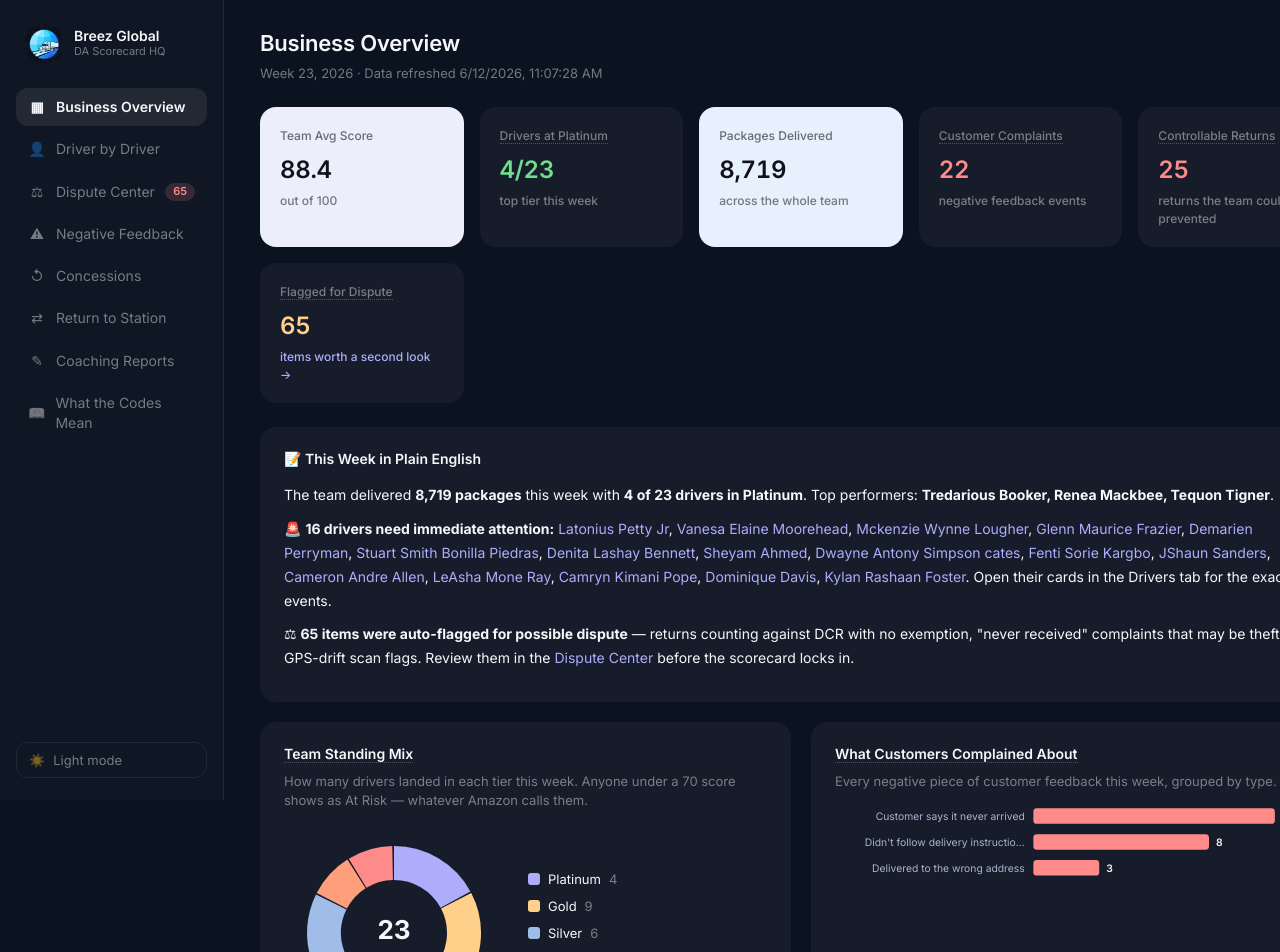
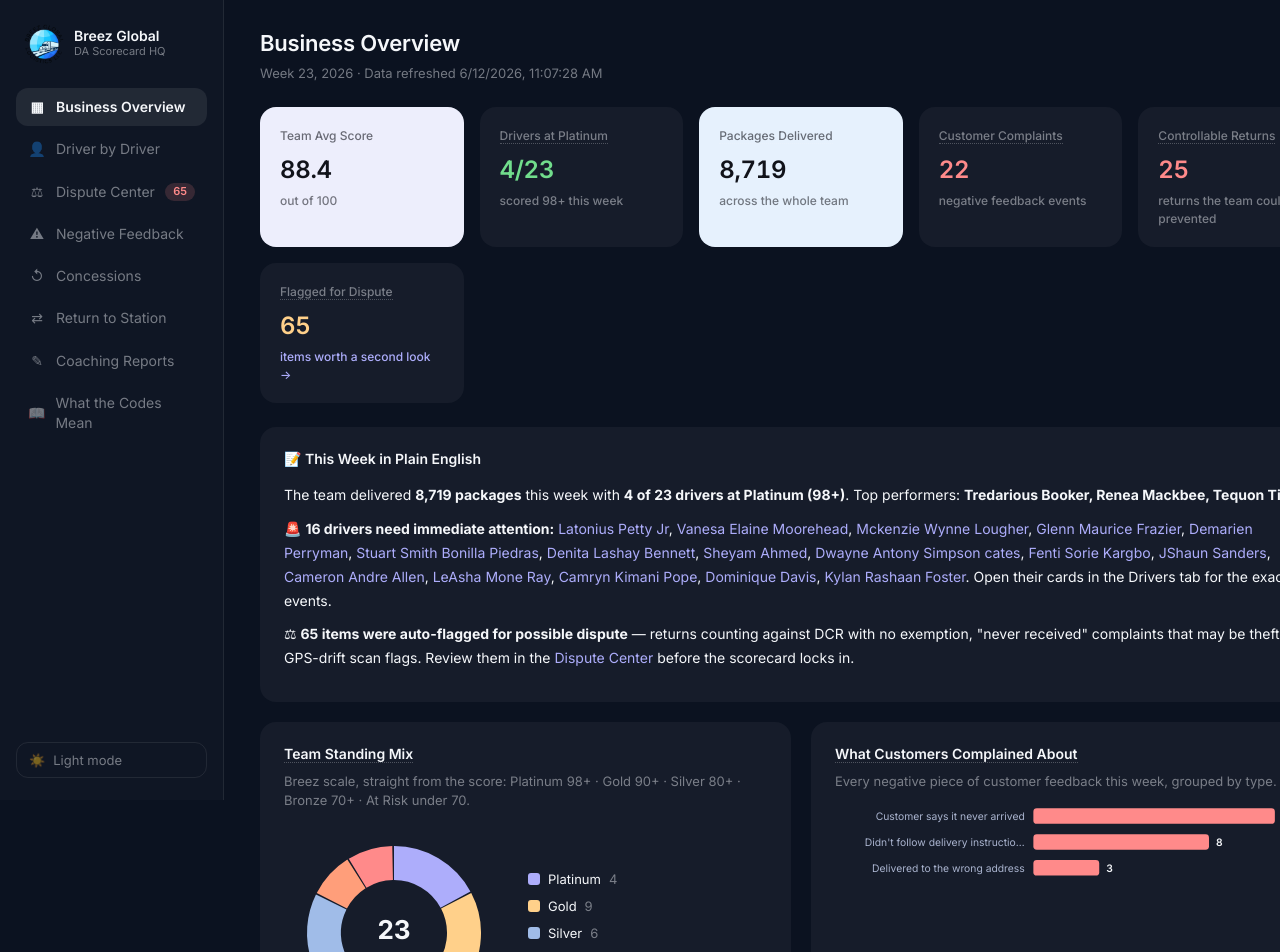
Before and after one commit to breez-ai-global/DAScoreCardHQ, a Next.js app: page / in a window 1280 px wide. Shown: the top 952 px of the page. Built offline with nearby package versions, Linux system fonts and the light colour scheme.

Commit message:
v5: pages on Breez tier scale (overview, codes, drivers, deep-dive)

```diff
--- a/app/page.js
+++ b/app/page.js
@@ -65,7 +65,7 @@ export default function Dashboard() {
         <div className="card">
           <div className="label"><Term k="Tier">Drivers at Platinum</Term></div>
           <div className="value tier-great">{o.platinum}/{o.total}</div>
-          <div className="tier muted">top tier this week</div>
+          <div className="tier muted">scored 98+ this week</div>
         </div>
         <div className="card lift-b">
           <div className="label"><Term k="Delivered">Packages Delivered</Term></div>
@@ -93,7 +93,7 @@ export default function Dashboard() {
         <h2>📝 This Week in Plain English</h2>
         <p className="plain">
           The team delivered <b>{fmt(o.delivered)} packages</b> this week with{" "}
-          <b>{o.platinum} of {o.total} drivers in Platinum</b>. Top performers:{" "}
+          <b>{o.platinum} of {o.total} drivers at Platinum (98+)</b>. Top performers:{" "}
           <b>{o.top3.map((d) => shortName(d.name)).join(", ")}</b>.
         </p>
         {attention.length > 0 && (
@@ -120,8 +120,8 @@ export default function Dashboard() {
         <div className="panel">
           <h2><Term k="Tier">Team Standing Mix</Term></h2>
           <p className="muted" style={{ fontSize: 13, marginTop: -6 }}>
-            How many drivers landed in each tier this week. Anyone under a 70 score shows as At Risk
-            — whatever Amazon calls them.
+            Breez scale, straight from the score: Platinum 98+ · Gold 90+ · Silver 80+ · Bronze 70+
+            · At Risk under 70.
           </p>
           <Donut mix={o.mix} />
         </div>
```
